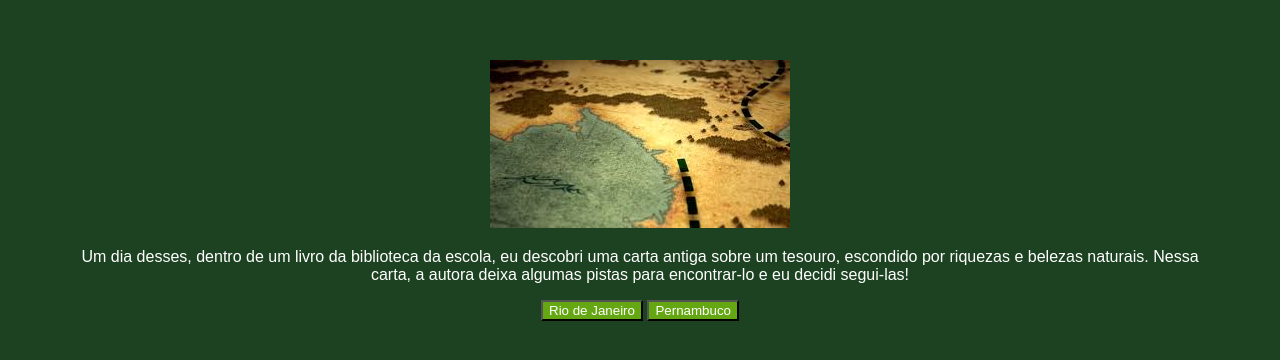
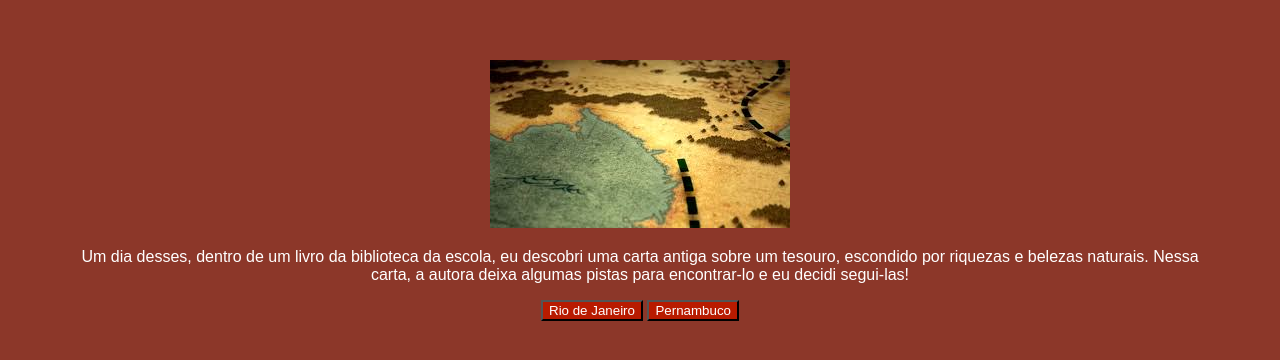
Before and after one commit to LuanaM1/aventura, a plain HTML site: page index.html in a window 1280 px wide. Shown: the part 160-520 px from the top of the page. Drawn offline with Linux system fonts and the light colour scheme; a web font is replaced by a local one.

Commit message:
Update style.css

```diff
--- a/style.css
+++ b/style.css
@@ -1,5 +1,5 @@
 body {
-    background-color: #1D4221;
+    background-color: #8C3729;
     color: white;
     font-family: "Bai Jamjuree", sans-serif;
     display: flex;
@@ -10,7 +10,7 @@ body {
 }
 
 button {
-    background-color: #64A712;
+    background-color: #B81B00;
     color: white;
     font-family: "Bai Jamjuree", sans-serif;
 }
```
